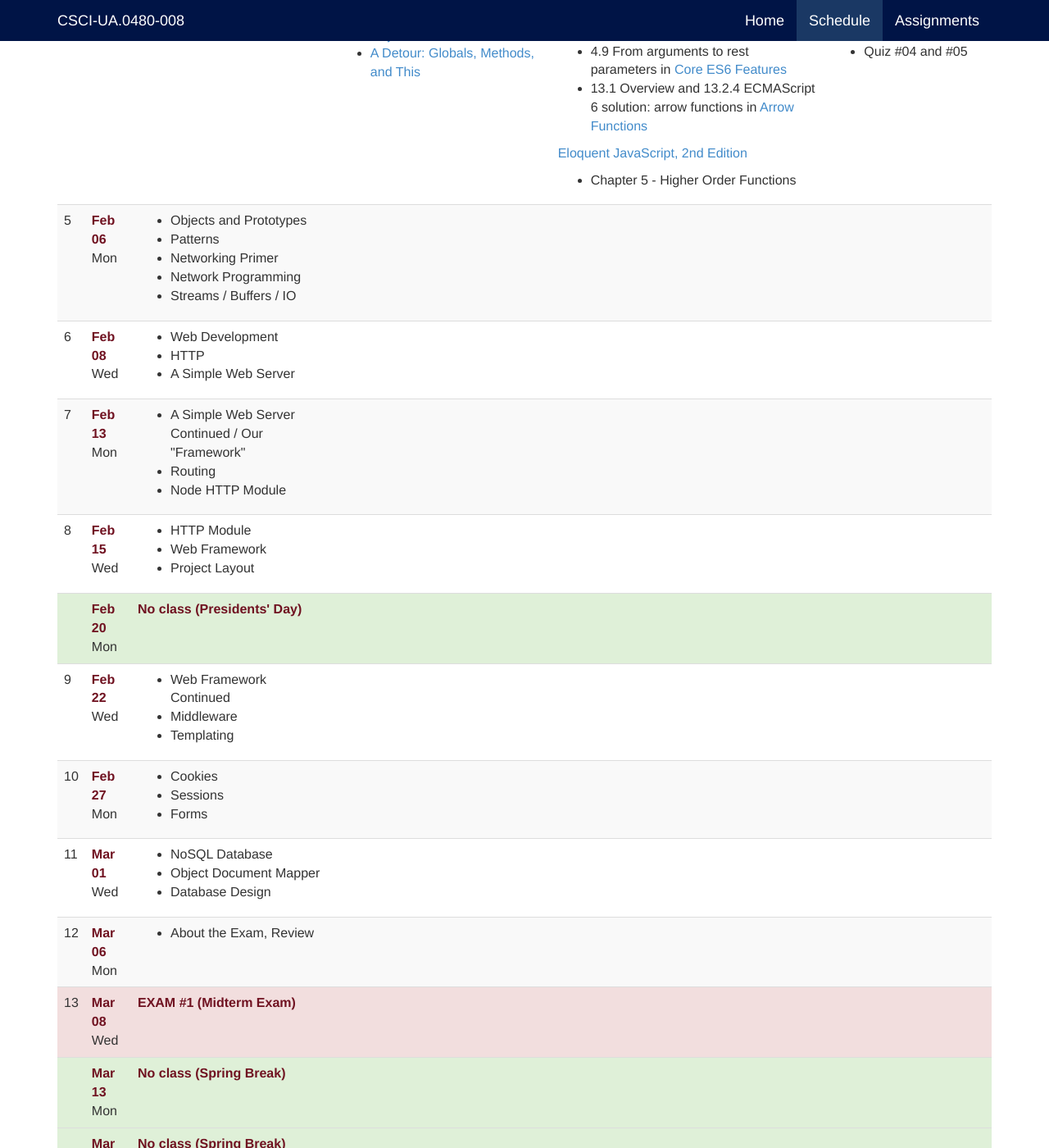
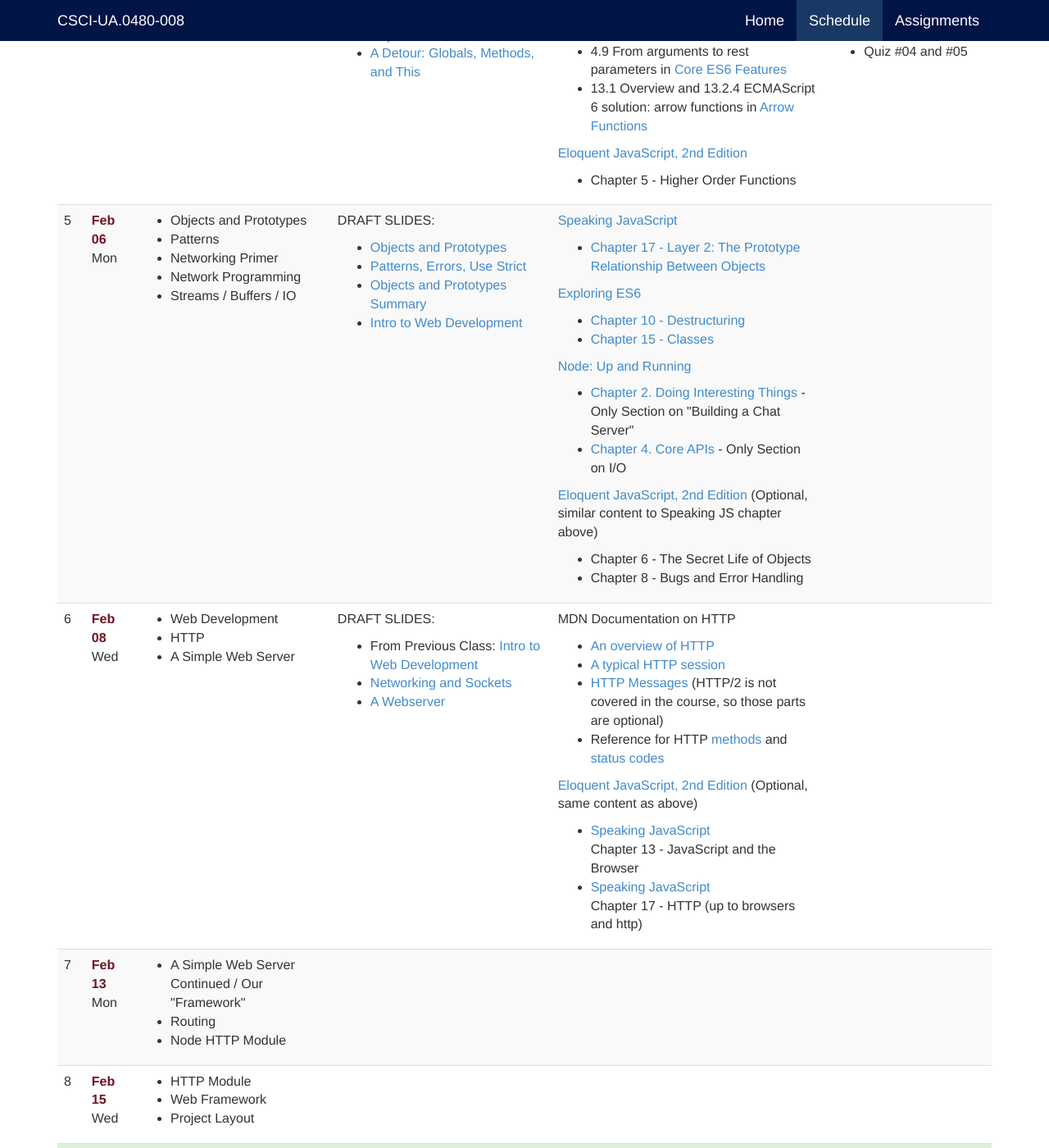
Before and after one commit to foureyes/csci-ua.0480-spring2017-008, a Jekyll site: the page built from schedule.markdown, in a window 1280 px wide and 1400 px high, scrolled down 1652 px. Shown: the whole window at 82% size. Built offline with Jekyll 4.4.1, drawn with Linux system fonts in a browser that asks for light colours.

```diff
--- a/_includes/schedule/05.markdown
+++ b/_includes/schedule/05.markdown
@@ -1,20 +1,39 @@
 	<td markdown="block">
+DRAFT SLIDES:
+
 * [Objects and Prototypes](slides/05/prototypes.html)
 * [Patterns, Errors, Use Strict](slides/05/patterns-errors-strict.html)
 * [Objects and Prototypes Summary](slides/05/objects-review.html)
 * [Intro to Web Development](slides/05/web.html)
 
 {% comment %}
+{% endcomment %}
+{% comment %}
 * [A Web Server](slides/05/server.html)
 {% endcomment %}
 
 </td>
 	<td markdown="block">
-* [{{ site.book_js }}]({{ site.book_js_link }}) <br> Chapter 6 - The Secret Life of Objects
-* [{{ site.book_js }}]({{ site.book_js_link }}) <br> Chapter 8 - Bugs and Error Handling
-* [{{ site.book_js_2 }}](http://speakingjs.com/es5/ch17.html#prototype_relationship) - Chapter 17 -  Layer 2: The Prototype Relationship Between Objects
-* [{{ site.book_js }}]({{ site.books_js_link }}) <br> Chapter 13 - JavaScript and the Browser
-* [{{ site.book_js }}]({{ site.books_js_link }}) <br> Chapter 17 - HTTP (up to browsers and http)
+
+[{{ site.book_js }}]({{ site.book_js_link }})
+
+* [Chapter 17 -  Layer 2: The Prototype Relationship Between Objects](http://speakingjs.com/es5/ch17.html#prototype_relationship)
+
+[{{ site.book_js_2 }}]({{ site.book_js_2_link }}])
+
+* [Chapter 10 - Destructuring](http://exploringjs.com/es6/ch_destructuring.html)
+* [Chapter 15 - Classes](http://exploringjs.com/es6/ch_classes.html)
+
+[{{ site.book_js_6 }}]({{ site.book_js_6_link }})
+
+* [Chapter 2. Doing Interesting Things](http://chimera.labs.oreilly.com/books/1234000001808/ch02.html) - Only Section on "Building a Chat Server"
+* [Chapter 4. Core APIs](http://chimera.labs.oreilly.com/books/1234000001808/ch04.html#chap6_id35817215) - Only Section on I/O
+
+[{{ site.book_js_5 }}]({{ site.book_js_5_link }}) (Optional, similar content to Speaking JS chapter above)
+
+* Chapter 6 - The Secret Life of Objects
+* Chapter 8 - Bugs and Error Handling
+
 </td>
 	<td markdown="block">
 </td>
--- a/_includes/schedule/06.markdown
+++ b/_includes/schedule/06.markdown
@@ -1,8 +1,14 @@
 	<td markdown="block">
+
+DRAFT SLIDES:
+
 * From Previous Class: [Intro to Web Development](slides/05/web.html)
 * [Networking and Sockets](slides/06/sockets.html)
 * [A Webserver](slides/06/webserver.html)
+
+{% comment %}
 * From Previous Class (maybe?) [Patterns, Errors, Use Strict](slides/05/patterns-errors-strict.html)
+{% endcomment %}
 
 {% comment %}
 * Homework
@@ -15,13 +21,32 @@
 {% endcomment %}
 </td>
 	<td markdown="block">
+
+MDN Documentation on HTTP
+
+* [An overview of HTTP](https://developer.mozilla.org/en-US/docs/Web/HTTP/Overview)
+* [A typical HTTP session](https://developer.mozilla.org/en-US/docs/Web/HTTP/Session)
+* [HTTP Messages](https://developer.mozilla.org/en-US/docs/Web/HTTP/Messages) (HTTP/2 is not covered in the course, so those parts are optional)
+* Reference for HTTP [methods](https://developer.mozilla.org/en-US/docs/Web/HTTP/Methods) and [status codes](https://developer.mozilla.org/en-US/docs/Web/HTTP/Status)
+
+[{{ site.book_js_5 }}]({{ site.book_js_5_link }}) (Optional, same content as above)
+
+* [{{ site.book_js }}]({{ site.books_js_link }}) <br> Chapter 13 - JavaScript and the Browser
+* [{{ site.book_js }}]({{ site.books_js_link }}) <br> Chapter 17 - HTTP (up to browsers and http)
+
+{% comment %}
+Online Articles on HTTP and Cookies
+
 * [Let's build a Web Server (in Python, but useful for our class) Parts 1 through 3](https://ruslanspivak.com/lsbaws-part1/)
-* [MDN HTTP Overview (check the links to headers, status codes, etc. as well](https://developer.mozilla.org/en-US/docs/Web/HTTP/Overview)
 * [Tangled Web - Chapter 3  -  Hypertext Transfer Protocol (available online via NYU Library)](https://getit.library.nyu.edu/go/9409104)
 * [MDN on Cookies](https://developer.mozilla.org/en-US/docs/Web/HTTP/Cookies)
-* nczonline articles on [Cookies](https://www.nczonline.net/blog/2009/05/05/http-cookies-explained/) and [Cokies and Security](https://www.nczonline.net/blog/2009/05/12/cookies-and-security/)
+* nczonline articles on [Cookies](https://www.nczonline.net/blog/2009/05/05/http-cookies-explained/) and [Cookies and Security](https://www.nczonline.net/blog/2009/05/12/cookies-and-security/)
+
+{% endcomment %}
+
 </td>
 	<td markdown="block">
+{% comment %}
 In-Class Programming Activity
 
 * [Creating an HTTP Request object, and a Poll](https://docs.google.com/a/nyu.edu/forms/d/e/1FAIpQLSe2mqmcuD_bhT_XFqDpXTbdBUTIvfIOTtqepiQ_dTWhIICyaA/viewform)
@@ -30,9 +55,11 @@ Due <strike>Tuesday, 10/04</strike> Wednesday, 10/05, by 11pm
 
 * [Homework #3](homework/03.html)
 
+
 Due Thursday, 9/29, by 11pm
 
 * Quiz #02 and #03 - Objects Basics and Objects and Prototypes
+{% endcomment %}
 
 <!--
 * [](assignments/.html)
--- a/schedule.markdown
+++ b/schedule.markdown
@@ -108,9 +108,7 @@ TODO
 * Network Programming
 * Streams / Buffers / IO
 </td>
-<td></td><td></td><td markdown="block"></td>{% comment %}
 {% include schedule/05.markdown %}
-{% endcomment %}
 </tr>
 
 
@@ -122,9 +120,7 @@ TODO
 * A Simple Web Server
 
 </td>
-<td></td><td></td><td markdown="block"></td>{% comment %}
 {% include schedule/06.markdown %}
-{% endcomment %}
 </tr>
 
 
```
Also changed, not shown: homework/01.markdown (+4 -4 lines).
